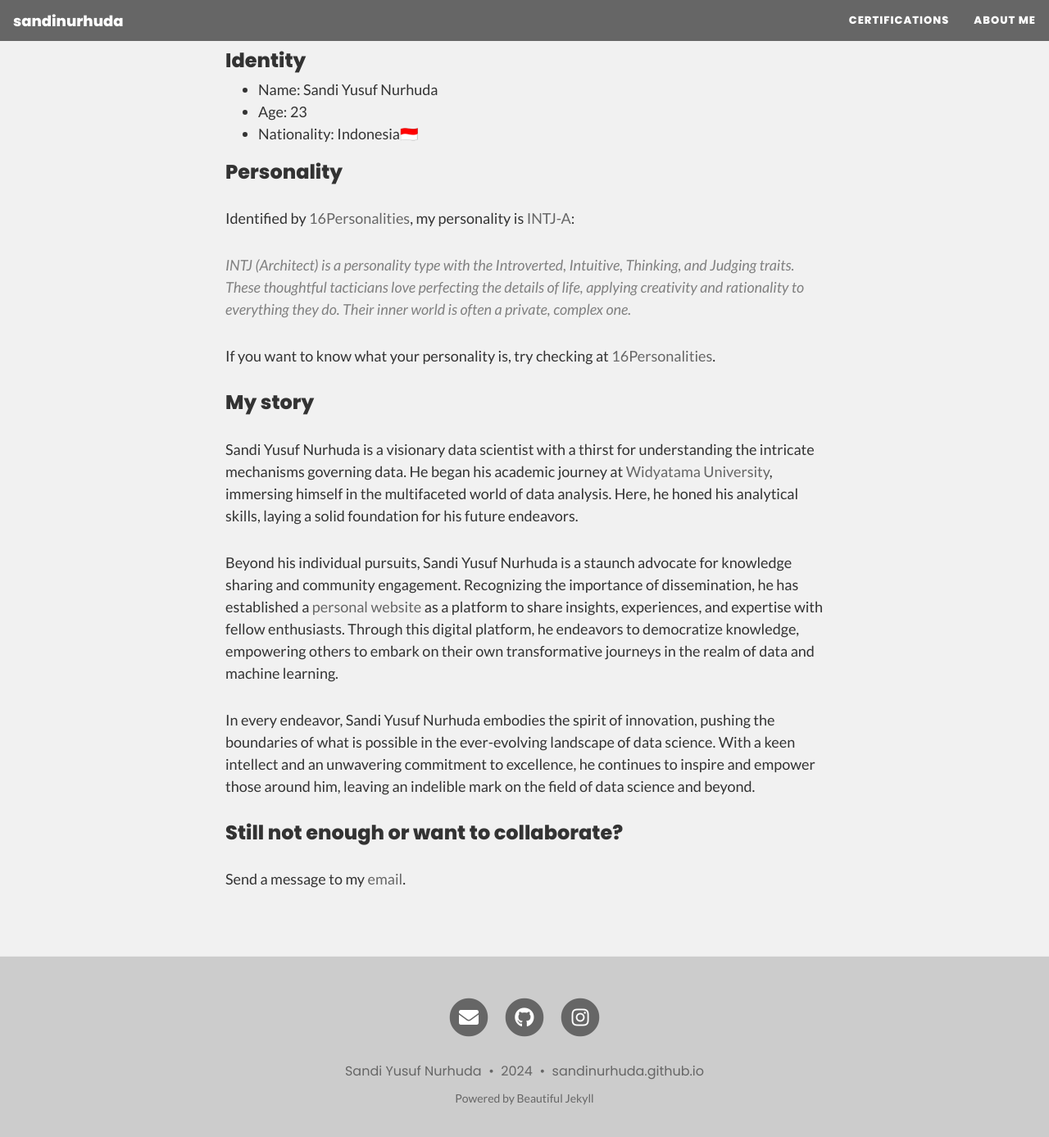
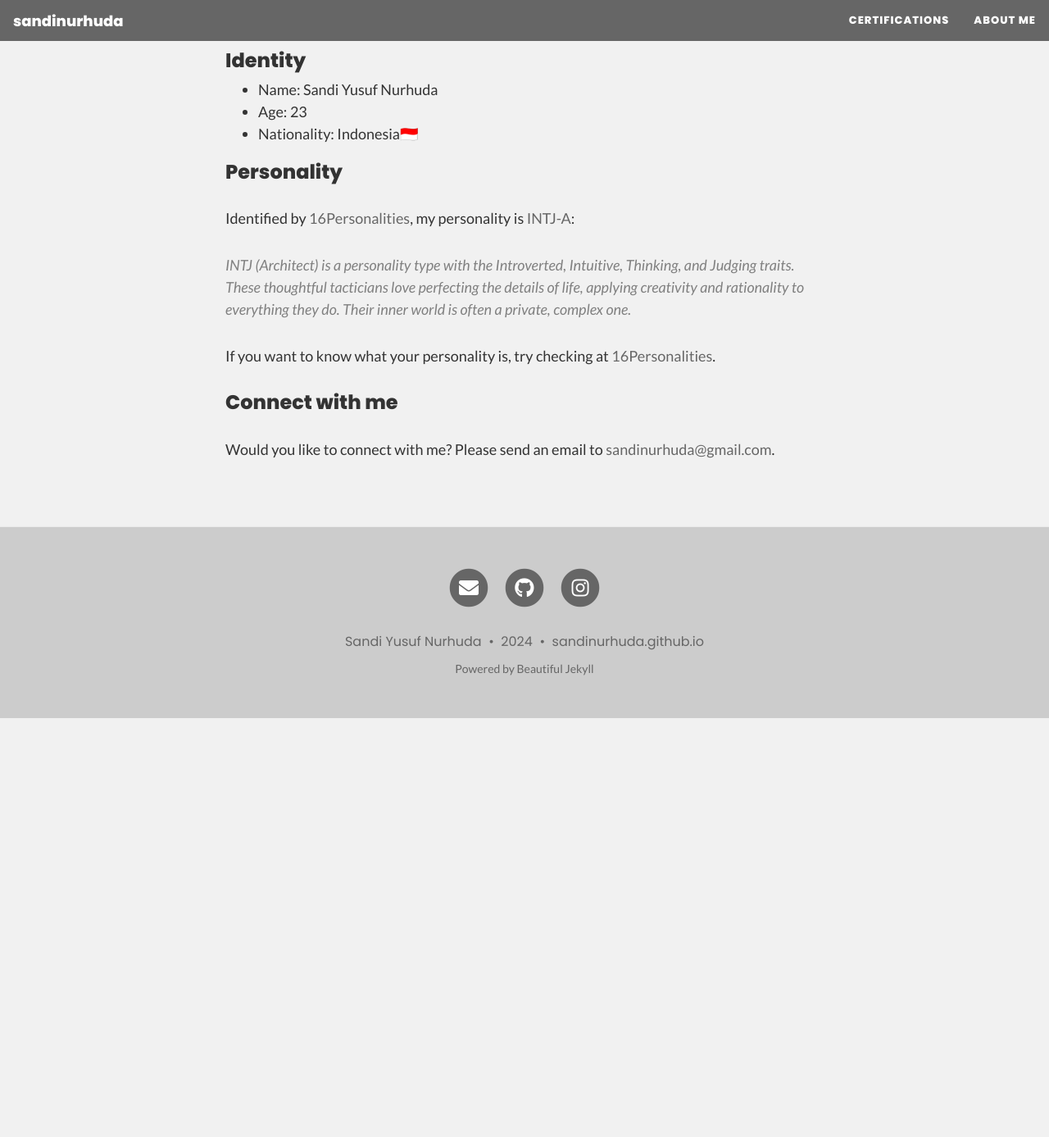
Before and after one commit to sandinurhuda/sandinurhuda.github.io, a Jekyll site: the page built from aboutme.md, in a window 1280 px wide and 1400 px high, scrolled down 657 px. Shown: the top 1387 px of the window at 82% size. Built offline with Jekyll 4.4.1, drawn with Linux system fonts in a browser that asks for light colours; nearby versions of some CDN libraries; after the commit the page ends 1533 px from its top, so only the background shows below that.

Commit message:
update aboutme page

```diff
--- a/aboutme.md
+++ b/aboutme.md
@@ -28,14 +28,6 @@ Identified by [16Personalities](https://www.16personalities.com), my personality
 
 If you want to know what your personality is, try checking at [16Personalities](https://www.16personalities.com).
 
-### My story
+### Connect with me
 
-Sandi Yusuf Nurhuda is a visionary data scientist with a thirst for understanding the intricate mechanisms governing data. He began his academic journey at [Widyatama University](https://www.widyatama.ac.id/), immersing himself in the multifaceted world of data analysis. Here, he honed his analytical skills, laying a solid foundation for his future endeavors.
-
-Beyond his individual pursuits, Sandi Yusuf Nurhuda is a staunch advocate for knowledge sharing and community engagement. Recognizing the importance of dissemination, he has established a [personal website](https://sandinurhuda.github.io/) as a platform to share insights, experiences, and expertise with fellow enthusiasts. Through this digital platform, he endeavors to democratize knowledge, empowering others to embark on their own transformative journeys in the realm of data and machine learning.
-
-In every endeavor, Sandi Yusuf Nurhuda embodies the spirit of innovation, pushing the boundaries of what is possible in the ever-evolving landscape of data science. With a keen intellect and an unwavering commitment to excellence, he continues to inspire and empower those around him, leaving an indelible mark on the field of data science and beyond.
-
-### Still not enough or want to collaborate?
-
-Send a message to my [email](mailto:sandinurhuda@gmail.com).
+Would you like to connect with me? Please send an email to [sandinurhuda@gmail.com](mailto:sandinurhuda@gmail.com).
```
